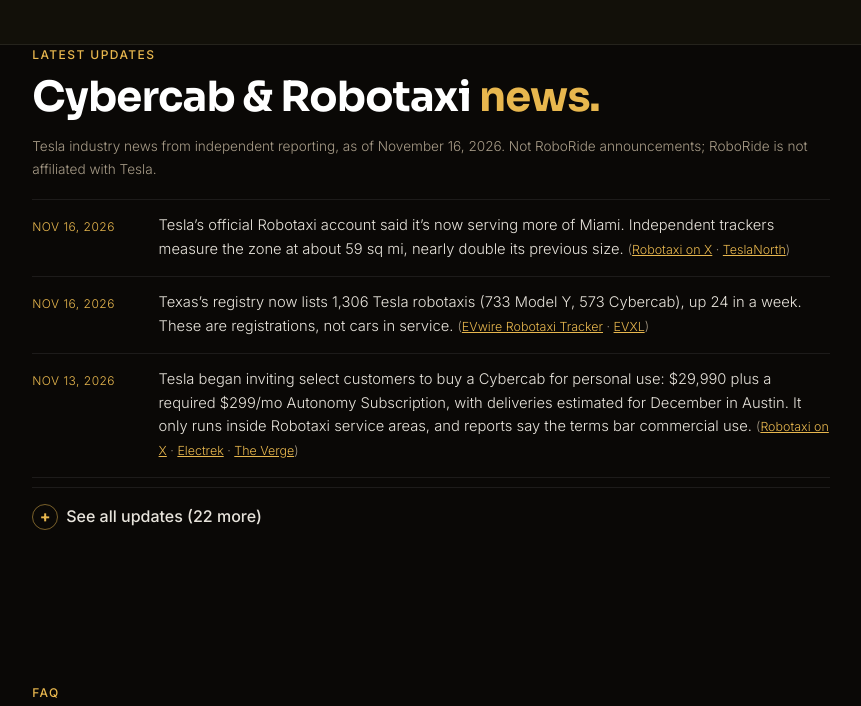
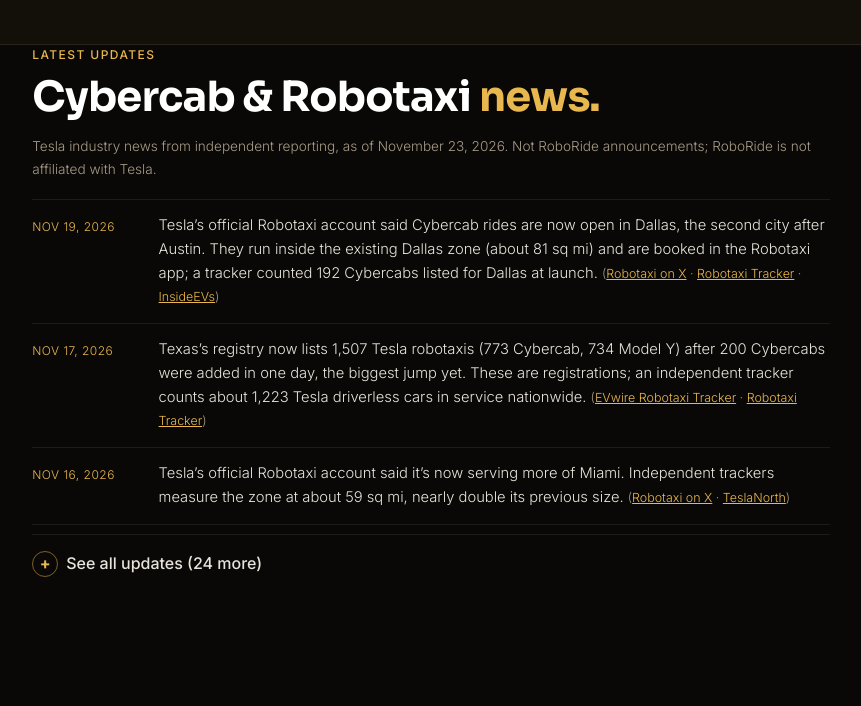
Before and after one commit to NWACyberCab/nwacybercab, a plain HTML site: page index.html in a window 1280 px wide. Shown: the part 3740-4446 px from the top of the page, without its empty margins (209-1070 px from the left). Drawn offline with Linux system fonts and the light colour scheme.

Commit message:
Nov 23 updates: Cybercab public rides open in Dallas (Nov 19), Texas registry 1,507 (773 CC/734 MY, Nov 17); fleet notes (Dallas 192 Cybercabs, Robotaxi Tracker 1,223 US); counter re-checked vs Tesla live counter, unchanged

```diff
--- a/index.html
+++ b/index.html
@@ -430,15 +430,17 @@
 <section id="updates" data-screen-label="Updates" style="padding:0 clamp(1.25rem,4vw,3.5rem) clamp(3rem,8vw,4.5rem); max-width:900px; margin:0 auto;">
   <div style="font-size:.75rem; color:#e8b74e; letter-spacing:.12em; text-transform:uppercase; margin-bottom:.6rem; font-weight:500;">Latest updates</div>
   <h2 style="font-family:'Sora',sans-serif; font-size:clamp(1.8rem,4vw,2.6rem); font-weight:700; color:#fff; line-height:1.1; letter-spacing:-0.02em; margin:0 0 .9rem;">Cybercab &amp; Robotaxi <em style="font-style:normal; color:#e8b74e;">news.</em></h2>
-  <p style="color:#a89c88; font-size:.85rem; margin:0 0 1.1rem;">Tesla industry news from independent reporting, as of November 16, 2026. Not RoboRide announcements; RoboRide is not affiliated with Tesla.</p>
+  <p style="color:#a89c88; font-size:.85rem; margin:0 0 1.1rem;">Tesla industry news from independent reporting, as of November 23, 2026. Not RoboRide announcements; RoboRide is not affiliated with Tesla.</p>
   <ul style="list-style:none; margin:0; padding:0; border-bottom:0.5px solid rgba(255,255,255,.08);">
+      <li style="display:grid; grid-template-columns:minmax(0,7rem) 1fr; gap:.9rem; padding:.9rem 0; border-top:0.5px solid rgba(255,255,255,.08);"><span style="font-size:.75rem; color:#e8b74e; letter-spacing:.04em; text-transform:uppercase; padding-top:.15rem;">Nov 19, 2026</span><span style="font-size:.92rem; color:#e8e4dc; line-height:1.6;">Tesla’s official Robotaxi account said Cybercab rides are now open in Dallas, the second city after Austin. They run inside the existing Dallas zone (about 81 sq mi) and are booked in the Robotaxi app; a tracker counted 192 Cybercabs listed for Dallas at launch. <span style="font-size:.78rem; color:#a89c88;">(<a href="https://x.com/robotaxi/status/2123458263522107564" target="_blank" rel="noopener">Robotaxi on X</a> · <a href="https://robotaxitracker.com/news/tesla-cybercab-rides-launch-in-dallas" target="_blank" rel="noopener">Robotaxi Tracker</a> · <a href="https://insideevs.com/news/816139/tesla-cybercab-robotaxi-expands-to-dallas/" target="_blank" rel="noopener">InsideEVs</a>)</span></span></li>
+      <li style="display:grid; grid-template-columns:minmax(0,7rem) 1fr; gap:.9rem; padding:.9rem 0; border-top:0.5px solid rgba(255,255,255,.08);"><span style="font-size:.75rem; color:#e8b74e; letter-spacing:.04em; text-transform:uppercase; padding-top:.15rem;">Nov 17, 2026</span><span style="font-size:.92rem; color:#e8e4dc; line-height:1.6;">Texas’s registry now lists 1,507 Tesla robotaxis (773 Cybercab, 734 Model Y) after 200 Cybercabs were added in one day, the biggest jump yet. These are registrations; an independent tracker counts about 1,223 Tesla driverless cars in service nationwide. <span style="font-size:.78rem; color:#a89c88;">(<a href="https://tracker.evwire.com/operators/tesla" target="_blank" rel="noopener">EVwire Robotaxi Tracker</a> · <a href="https://robotaxitracker.com/vehicles" target="_blank" rel="noopener">Robotaxi Tracker</a>)</span></span></li>
       <li style="display:grid; grid-template-columns:minmax(0,7rem) 1fr; gap:.9rem; padding:.9rem 0; border-top:0.5px solid rgba(255,255,255,.08);"><span style="font-size:.75rem; color:#e8b74e; letter-spacing:.04em; text-transform:uppercase; padding-top:.15rem;">Nov 16, 2026</span><span style="font-size:.92rem; color:#e8e4dc; line-height:1.6;">Tesla’s official Robotaxi account said it’s now serving more of Miami. Independent trackers measure the zone at about 59 sq mi, nearly double its previous size. <span style="font-size:.78rem; color:#a89c88;">(<a href="https://x.com/robotaxi/status/2122234442328740005" target="_blank" rel="noopener">Robotaxi on X</a> · <a href="https://teslanorth.com/2026/11/16/tesla-miami-robotaxi-service-area-nearly-doubles/" target="_blank" rel="noopener">TeslaNorth</a>)</span></span></li>
-      <li style="display:grid; grid-template-columns:minmax(0,7rem) 1fr; gap:.9rem; padding:.9rem 0; border-top:0.5px solid rgba(255,255,255,.08);"><span style="font-size:.75rem; color:#e8b74e; letter-spacing:.04em; text-transform:uppercase; padding-top:.15rem;">Nov 16, 2026</span><span style="font-size:.92rem; color:#e8e4dc; line-height:1.6;">Texas’s registry now lists 1,306 Tesla robotaxis (733 Model Y, 573 Cybercab), up 24 in a week. These are registrations, not cars in service. <span style="font-size:.78rem; color:#a89c88;">(<a href="https://tracker.evwire.com/" target="_blank" rel="noopener">EVwire Robotaxi Tracker</a> · <a href="https://evxl.co/2026/11/11/tesla-passes-waymo-texas-robotaxi-registry-1302/" target="_blank" rel="noopener">EVXL</a>)</span></span></li>
-      <li style="display:grid; grid-template-columns:minmax(0,7rem) 1fr; gap:.9rem; padding:.9rem 0; border-top:0.5px solid rgba(255,255,255,.08);"><span style="font-size:.75rem; color:#e8b74e; letter-spacing:.04em; text-transform:uppercase; padding-top:.15rem;">Nov 13, 2026</span><span style="font-size:.92rem; color:#e8e4dc; line-height:1.6;">Tesla began inviting select customers to buy a Cybercab for personal use: $29,990 plus a required $299/mo Autonomy Subscription, with deliveries estimated for December in Austin. It only runs inside Robotaxi service areas, and reports say the terms bar commercial use. <span style="font-size:.78rem; color:#a89c88;">(<a href="https://x.com/robotaxi/status/2121384435241402737" target="_blank" rel="noopener">Robotaxi on X</a> · <a href="https://electrek.co/2026/11/13/tesla-cybercab-personal-use-orders-299-subscription-geofence/" target="_blank" rel="noopener">Electrek</a> · <a href="https://www.theverge.com/transportation/1033844/tesla-personal-cybercab-orders-299-subscription-fine-print" target="_blank" rel="noopener">The Verge</a>)</span></span></li>
   </ul>
   <details data-fsd-details="" style="margin-top:.6rem;">
-    <summary>See all updates (22 more)</summary>
+    <summary>See all updates (24 more)</summary>
     <ul style="list-style:none; margin:.4rem 0 0; padding:0;">
+      <li style="display:grid; grid-template-columns:minmax(0,7rem) 1fr; gap:1rem; padding:1.1rem 0; border-top:0.5px solid rgba(255,255,255,.08);"><span style="font-size:.78rem; color:#e8b74e; letter-spacing:.04em; text-transform:uppercase; padding-top:.15rem;">Nov 16, 2026</span><span style="font-size:.92rem; color:#e8e4dc; line-height:1.6;">Texas’s registry now lists 1,306 Tesla robotaxis (733 Model Y, 573 Cybercab), up 24 in a week. These are registrations, not cars in service. <span style="font-size:.78rem; color:#a89c88;">(<a href="https://tracker.evwire.com/" target="_blank" rel="noopener">EVwire Robotaxi Tracker</a> · <a href="https://evxl.co/2026/11/11/tesla-passes-waymo-texas-robotaxi-registry-1302/" target="_blank" rel="noopener">EVXL</a>)</span></span></li>
+      <li style="display:grid; grid-template-columns:minmax(0,7rem) 1fr; gap:1rem; padding:1.1rem 0; border-top:0.5px solid rgba(255,255,255,.08);"><span style="font-size:.78rem; color:#e8b74e; letter-spacing:.04em; text-transform:uppercase; padding-top:.15rem;">Nov 13, 2026</span><span style="font-size:.92rem; color:#e8e4dc; line-height:1.6;">Tesla began inviting select customers to buy a Cybercab for personal use: $29,990 plus a required $299/mo Autonomy Subscription, with deliveries estimated for December in Austin. It only runs inside Robotaxi service areas, and reports say the terms bar commercial use. <span style="font-size:.78rem; color:#a89c88;">(<a href="https://x.com/robotaxi/status/2121384435241402737" target="_blank" rel="noopener">Robotaxi on X</a> · <a href="https://electrek.co/2026/11/13/tesla-cybercab-personal-use-orders-299-subscription-geofence/" target="_blank" rel="noopener">Electrek</a> · <a href="https://www.theverge.com/transportation/1033844/tesla-personal-cybercab-orders-299-subscription-fine-print" target="_blank" rel="noopener">The Verge</a>)</span></span></li>
       <li style="display:grid; grid-template-columns:minmax(0,7rem) 1fr; gap:1rem; padding:1.1rem 0; border-top:0.5px solid rgba(255,255,255,.08);"><span style="font-size:.78rem; color:#e8b74e; letter-spacing:.04em; text-transform:uppercase; padding-top:.15rem;">Nov 11, 2026</span><span style="font-size:.92rem; color:#e8e4dc; line-height:1.6;">Tesla’s official Robotaxi account said the service now runs 24/7 in every city where it’s available. <span style="font-size:.78rem; color:#a89c88;">(<a href="https://x.com/robotaxi/status/2120736143566344324" target="_blank" rel="noopener">Robotaxi on X</a>)</span></span></li>
       <li style="display:grid; grid-template-columns:minmax(0,7rem) 1fr; gap:1rem; padding:1.1rem 0; border-top:0.5px solid rgba(255,255,255,.08);"><span style="font-size:.78rem; color:#e8b74e; letter-spacing:.04em; text-transform:uppercase; padding-top:.15rem;">Nov 9, 2026</span><span style="font-size:.92rem; color:#e8e4dc; line-height:1.6;">Robotaxi opened in San Antonio with no one in the car, Tesla’s fifth Texas city and eighth with driverless rides. Its launch map covers about 274 sq mi, Tesla’s largest debut zone, though the airport isn’t served. The same day, Austin’s zone grew again, to about 443 sq mi by an independent tracker’s measure. <span style="font-size:.78rem; color:#a89c88;">(<a href="https://x.com/robotaxi/status/2119678179963187564" target="_blank" rel="noopener">Robotaxi on X</a> · <a href="https://x.com/robotaxi/status/2119746828191027346" target="_blank" rel="noopener">Austin expansion</a> · <a href="https://electrek.co/2026/11/09/tesla-robotaxi-san-antonio-launch-geofence/" target="_blank" rel="noopener">Electrek</a>)</span></span></li>
       <li style="display:grid; grid-template-columns:minmax(0,7rem) 1fr; gap:1rem; padding:1.1rem 0; border-top:0.5px solid rgba(255,255,255,.08);"><span style="font-size:.78rem; color:#e8b74e; letter-spacing:.04em; text-transform:uppercase; padding-top:.15rem;">Nov 8, 2026</span><span style="font-size:.92rem; color:#e8e4dc; line-height:1.6;">Texas’s registry now lists 1,282 Tesla robotaxis, up 38 in a week. These are registrations; an independent tracker counts about 666 Tesla driverless cars actually in service nationwide. <span style="font-size:.78rem; color:#a89c88;">(<a href="https://fsddb.com/robotaxi?operator=tesla-robotaxi-llc&amp;service=tesla-robotaxi" target="_blank" rel="noopener">FSD Database</a> · <a href="https://www.robotaxistats.com/sources/tx-dmv/" target="_blank" rel="noopener">robotaxistats</a> · <a href="https://electrek.co/2026/11/09/tesla-robotaxi-san-antonio-launch-geofence/" target="_blank" rel="noopener">Electrek</a>)</span></span></li>
@@ -642,6 +644,7 @@ const FSD_COUNTER = {
     // Re-checked Nov 2, 2026 (via robotaxistats.com and news, not a direct page read): still 3.1M as of Oct 18, no newer official total; Tesla's live counter read 4,261,107 at 7:00 AM PT (9:00 AM CST), this model gives 4,261,110 for that moment.
     // Re-checked Nov 9, 2026 (via robotaxistats.com, @robotaxi on X and news): still no newer official total (Oct 30 @robotaxi "4 million" was a round milestone consistent with this pace); Tesla's live counter read 4,806,465 at ~3:20 AM PT Nov 9, this model gives ~4,806,600 (within read-time error).
     // Re-checked Nov 16, 2026 (robotaxistats.com, @robotaxi on X, news): still no newer official total (the Nov 12 "5 million" screenshots were Tesla's live counter, an estimate at this pace; JPMorgan's ~5.3M Nov 16 figure is an analyst estimate). Live counter read 5,227,914 at ~10:14 AM PT Nov 14 (robotaxistats); this model gives ~5,224,600 (within read-time error).
+    // Re-checked Nov 23, 2026 (@robotaxi on X, news, page-reader reads quoted by drautonomy.com and robotaxitracker.com): still no newer official total; the closed window is still Jan 22 - Oct 18. Tesla's live counter read 5,445,124-5,455,860 on Nov 17 (drautonomy, time not given) and 5,937,052 on Nov 23 morning (search index of tesla.com/robotaxi); this model gives ~5,466,000 at noon Nov 17 and ~5,937,500 at 10 AM CST Nov 23, consistent.
     { date: '2026-10-18T23:59:59-05:00', miles: 3112541, ratePerSec: 0.9221, src: 'Tesla Robotaxi Vehicle Safety Report, tesla.com/robotaxi/safety' }
     // Next: replace with Tesla's next official figure (an update to the safety page, or a later stated total).
   ],
@@ -663,7 +666,10 @@ const FSD_COUNTER = {
     { date: '2026-11-01T12:00:00-05:00', cybercabs: 573, modelYs: 671, scope: 'tx-dmv-registered', src: 'Texas DMV registry (txmccs.txdmv.gov) via FSD Database / robotaxistats (Nov 1): 1,244 Teslas registered (671 Model Y, 40 of them listed as "Modey Y", + 573 Cybercab); Oct 27: 1,080 (507 MY + 573 CC; Tesla News Wire/FSD DB snapshot showed 1,051 with 544 CC), Oct 30: 1,204. Registered, not in service. Does not replace the 508-car tracker anchor.' },
     { date: '2026-11-08T12:00:00-06:00', registered: 1282, cybercabs: 573, modelYs: 671, unlabeled: 38, scope: 'tx-dmv-registered', src: 'Texas DMV registry via FSD Database / robotaxistats (Nov 8): 1,282 Teslas registered, +38 since Nov 1 (671 Model Y + 573 Cybercab + 38 new VINs not yet labeled). Registered, not in service. Does not replace the 508-car tracker anchor.' },
     { date: '2026-11-09T08:00:00-06:00', nationalActive: 666, scope: 'us-driverless-in-service', src: 'Robotaxi Tracker via Electrek (Nov 9): 666 Tesla driverless vehicles nationwide (TX + FL). Includes Florida, so not comparable to the TX-only 508 series; no `cars` field. Counter runs on Tesla\'s official pace after Oct 18 anyway.' },
-    { date: '2026-11-16T00:14:00-06:00', registered: 1306, cybercabs: 573, modelYs: 733, scope: 'tx-dmv-registered', src: 'Texas DMV registry via EVwire Robotaxi Tracker (tracker.evwire.com, checked Nov 16 12:14 a.m. CT; models by NHTSA VIN decode): 1,306 Teslas registered (733 Model Y + 573 Cybercab), +24 since Nov 8; Nov 10: 1,302 (EVXL). Registered, not in service. Does not replace the 508-car tracker anchor.' }
+    { date: '2026-11-16T00:14:00-06:00', registered: 1306, cybercabs: 573, modelYs: 733, scope: 'tx-dmv-registered', src: 'Texas DMV registry via EVwire Robotaxi Tracker (tracker.evwire.com, checked Nov 16 12:14 a.m. CT; models by NHTSA VIN decode): 1,306 Teslas registered (733 Model Y + 573 Cybercab), +24 since Nov 8; Nov 10: 1,302 (EVXL). Registered, not in service. Does not replace the 508-car tracker anchor.' },
+    { date: '2026-11-17T15:45:00-06:00', registered: 1507, cybercabs: 773, modelYs: 734, scope: 'tx-dmv-registered', src: 'Texas DMV registry via EVwire Robotaxi Tracker (tracker.evwire.com/operators/tesla; change logged Nov 17 3:45 p.m. CT, +201 VINs; models by NHTSA VIN decode): 1,507 Teslas registered (734 Model Y + 773 Cybercab; the 200 new Cybercabs carry 2027 model-year VINs per CARC/TeslAnt). Still 1,507 at Nov 23 9:14 a.m. CT. Registered, not in service. Does not replace the 508-car tracker anchor.' },
+    { date: '2026-11-19T10:47:00-06:00', dallasCybercabs: 192, scope: 'dallas-cybercab-lookup', src: 'Cybercab public rides opened in Dallas Nov 19 (@robotaxi on X). Robotaxi Tracker: Tesla\'s first-responder vehicle lookup listed 192 Cybercabs under Dallas that day (robotaxitracker.com/news/tesla-cybercab-rides-launch-in-dallas). City-only, no `cars` field.' },
+    { date: '2026-11-23T09:00:00-06:00', nationalActive: 1223, scope: 'us-driverless-in-service', src: 'Robotaxi Tracker (robotaxitracker.com/vehicles, Nov 23): 1,223 Tesla driverless vehicles in service (TX 1,174 + FL 49; Austin 777, Dallas 239, Houston 162, San Antonio 59, Fort Worth 42, Tampa 26, Orlando 13, Miami 10). Includes DMV-only cars and Florida, so not comparable to the TX-only 508 series; no `cars` field.' }
   ],
   // Fleet counts drive the model only BEFORE the newest official anchor (and its MPD fit); after an anchor that has
   // ratePerSec, the official pace is used instead. After the last fleet anchor that has `cars`: add CARS_PER_DAY (≈ the Sept 3 -> Oct 14 average, 245 cars / 41 days, not the
```
